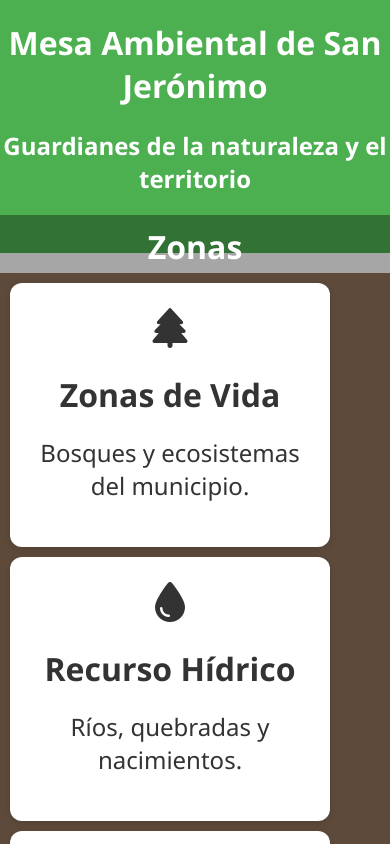
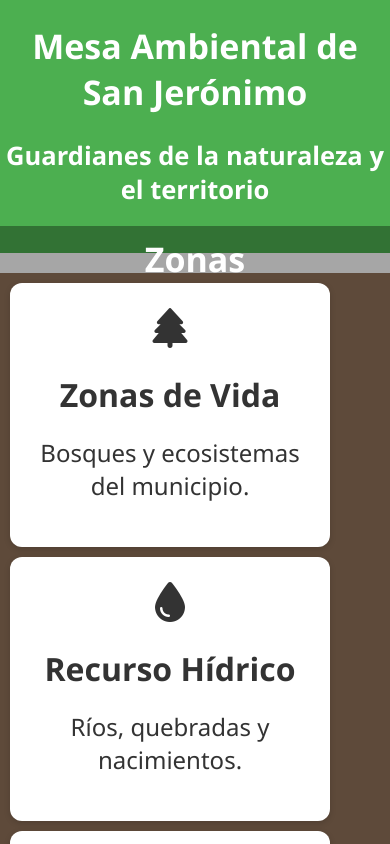
Before and after one commit to BastidasManuel/mesa-ambiental, a plain HTML site: page index.html in a window 390 px wide. Shown: the top 844 px of the page. Drawn offline with Linux system fonts and the light colour scheme.

Commit message:
Cambios hechos por Manuel

```diff
--- a/assets/css/style.css
+++ b/assets/css/style.css
@@ -182,7 +182,7 @@ main nav a:hover {
 
   header{
     max-height: 30vh;
-    font-size: 16px;
+    font-size: 17px;
   }
   aside{
     max-height: 40vh;
--- a/index.html
+++ b/index.html
@@ -85,6 +85,6 @@
     <footer>
       <p>© 2025 Mesa Ambiental de San Jerónimo | Contacto | Redes Sociales</p>
     </footer>
-    <!-- <script src="assets/js/main.js"></script> -->
+    <script src="assets/js/main.js"></script>
   </body>
 </html>
```
Also changed, not shown: 1 other file.
